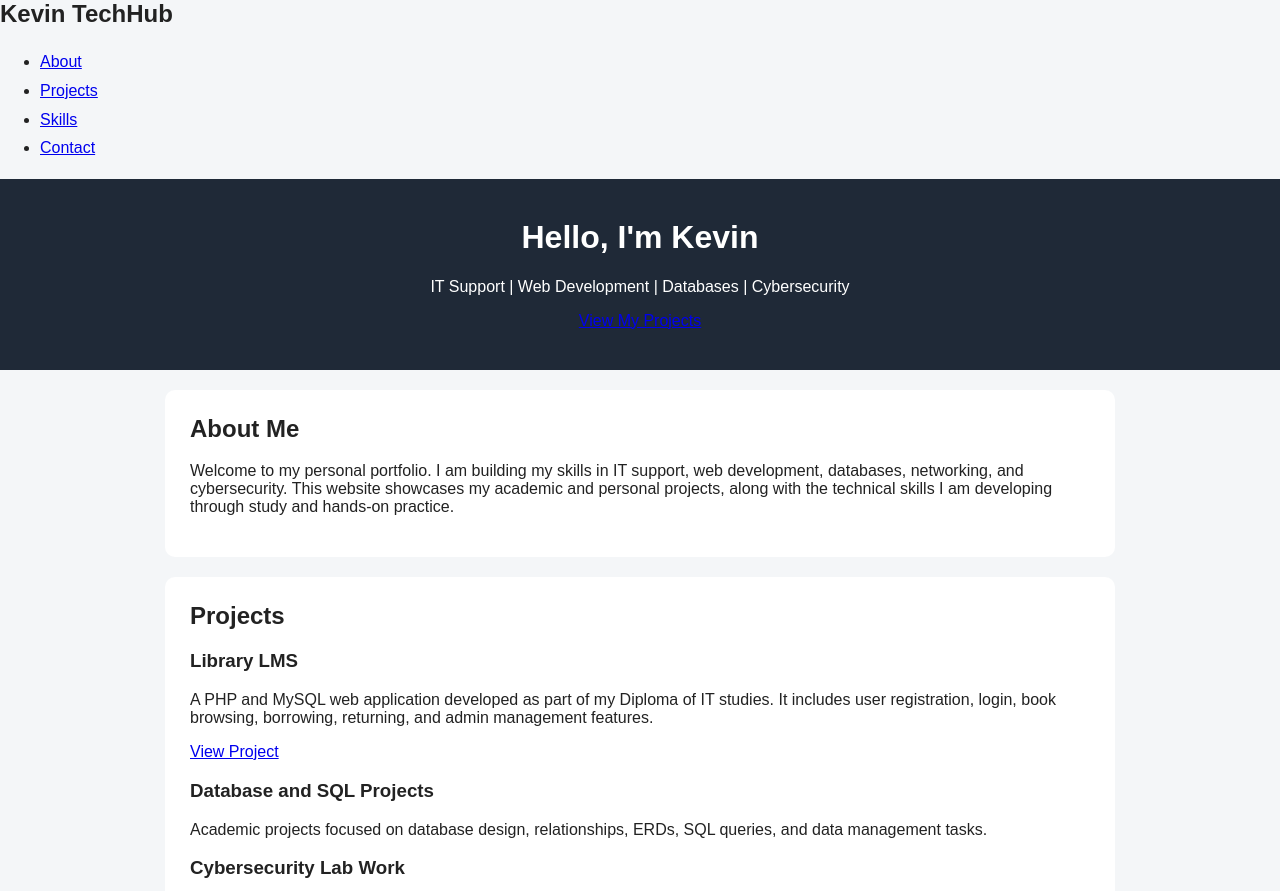
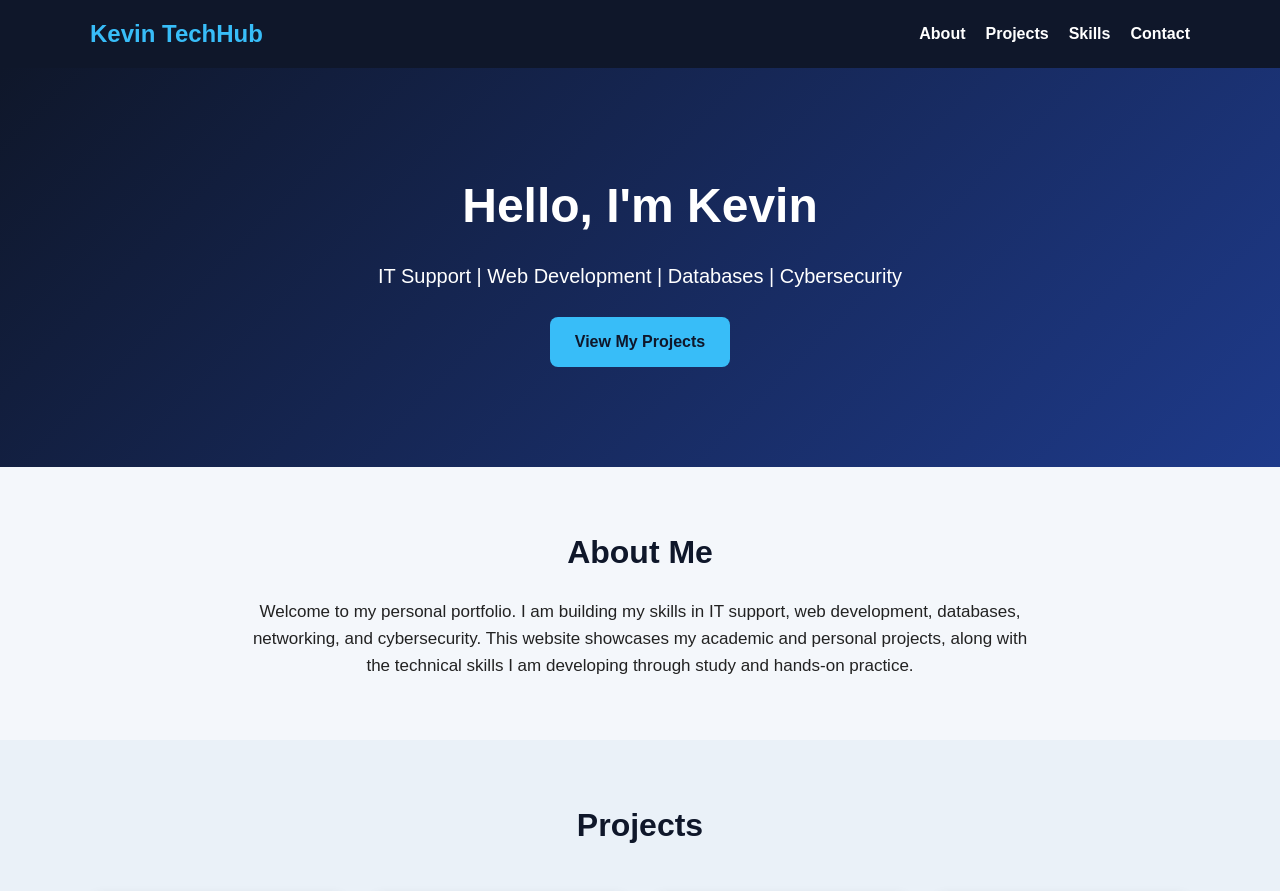
Before and after one commit to kevin-techhub/personal-portfolio, a plain HTML site: page index.html in a window 1280 px wide. Shown: the top 891 px of the page. Drawn offline with Linux system fonts and the light colour scheme.

Commit message:
Update style.css

```diff
--- a/style.css
+++ b/style.css
@@ -1,36 +1,191 @@
+* {
+    margin: 0;
+    padding: 0;
+    box-sizing: border-box;
+}
+
 body {
     font-family: Arial, sans-serif;
-    margin: 0;
-    padding: 0;
-    background-color: #f4f6f8;
+    line-height: 1.6;
+    background-color: #f4f7fb;
     color: #222;
 }
 
-header {
-    background-color: #1f2937;
-    color: white;
-    padding: 40px 20px;
-    text-align: center;
+.container {
+    width: 90%;
+    max-width: 1100px;
+    margin: auto;
 }
 
-section {
-    background-color: white;
-    max-width: 900px;
-    margin: 20px auto;
-    padding: 25px;
-    border-radius: 10px;
+nav {
+    background-color: #0f172a;
+    color: white;
+    padding: 15px 0;
+    position: sticky;
+    top: 0;
+    z-index: 1000;
 }
 
-h1, h2 {
-    margin-top: 0;
+.nav-container {
+    display: flex;
+    justify-content: space-between;
+    align-items: center;
 }
 
-ul {
-    line-height: 1.8;
+.logo {
+    font-size: 24px;
+    color: #38bdf8;
+}
+
+.nav-links {
+    list-style: none;
+    display: flex;
+    gap: 20px;
+}
+
+.nav-links a {
+    color: white;
+    text-decoration: none;
+    font-weight: bold;
+}
+
+.nav-links a:hover {
+    color: #38bdf8;
+}
+
+.hero {
+    background: linear-gradient(135deg, #0f172a, #1e3a8a);
+    color: white;
+    text-align: center;
+    padding: 100px 20px;
+}
+
+.hero h1 {
+    font-size: 48px;
+    margin-bottom: 15px;
+}
+
+.hero p {
+    font-size: 20px;
+    margin-bottom: 25px;
+}
+
+.btn {
+    display: inline-block;
+    background-color: #38bdf8;
+    color: #0f172a;
+    padding: 12px 25px;
+    text-decoration: none;
+    border-radius: 8px;
+    font-weight: bold;
+}
+
+.btn:hover {
+    background-color: #0ea5e9;
+}
+
+.section {
+    padding: 60px 0;
+}
+
+.section h2 {
+    font-size: 32px;
+    margin-bottom: 20px;
+    text-align: center;
+    color: #0f172a;
+}
+
+.section p {
+    max-width: 800px;
+    margin: 0 auto;
+    text-align: center;
+    font-size: 17px;
+}
+
+.light-bg {
+    background-color: #eaf1f8;
+}
+
+.projects-grid {
+    display: grid;
+    grid-template-columns: repeat(auto-fit, minmax(250px, 1fr));
+    gap: 25px;
+    margin-top: 40px;
+}
+
+.card {
+    background: white;
+    padding: 25px;
+    border-radius: 12px;
+    box-shadow: 0 4px 12px rgba(0, 0, 0, 0.08);
+    text-align: left;
+}
+
+.card h3 {
+    margin-bottom: 15px;
+    color: #1e3a8a;
+}
+
+.card p {
+    text-align: left;
+    margin-bottom: 20px;
+    font-size: 15px;
+}
+
+.card-btn {
+    display: inline-block;
+    text-decoration: none;
+    color: white;
+    background-color: #1e3a8a;
+    padding: 10px 18px;
+    border-radius: 6px;
+    font-size: 14px;
+}
+
+.card-btn:hover {
+    background-color: #172554;
+}
+
+.skills-grid {
+    display: flex;
+    flex-wrap: wrap;
+    justify-content: center;
+    gap: 15px;
+    margin-top: 30px;
+}
+
+.skills-grid span {
+    background-color: #0f172a;
+    color: white;
+    padding: 10px 18px;
+    border-radius: 20px;
+    font-size: 14px;
 }
 
 footer {
+    background-color: #0f172a;
+    color: white;
     text-align: center;
-    padding: 20px;
-    color: #555;
+    padding: 20px 0;
+    margin-top: 20px;
 }
+
+@media (max-width: 768px) {
+    .nav-container {
+        flex-direction: column;
+        gap: 10px;
+    }
+
+    .nav-links {
+        flex-wrap: wrap;
+        justify-content: center;
+    }
+
+    .hero h1 {
+        font-size: 36px;
+    }
+
+    .hero p {
+        font-size: 18px;
+    }
+}
```
